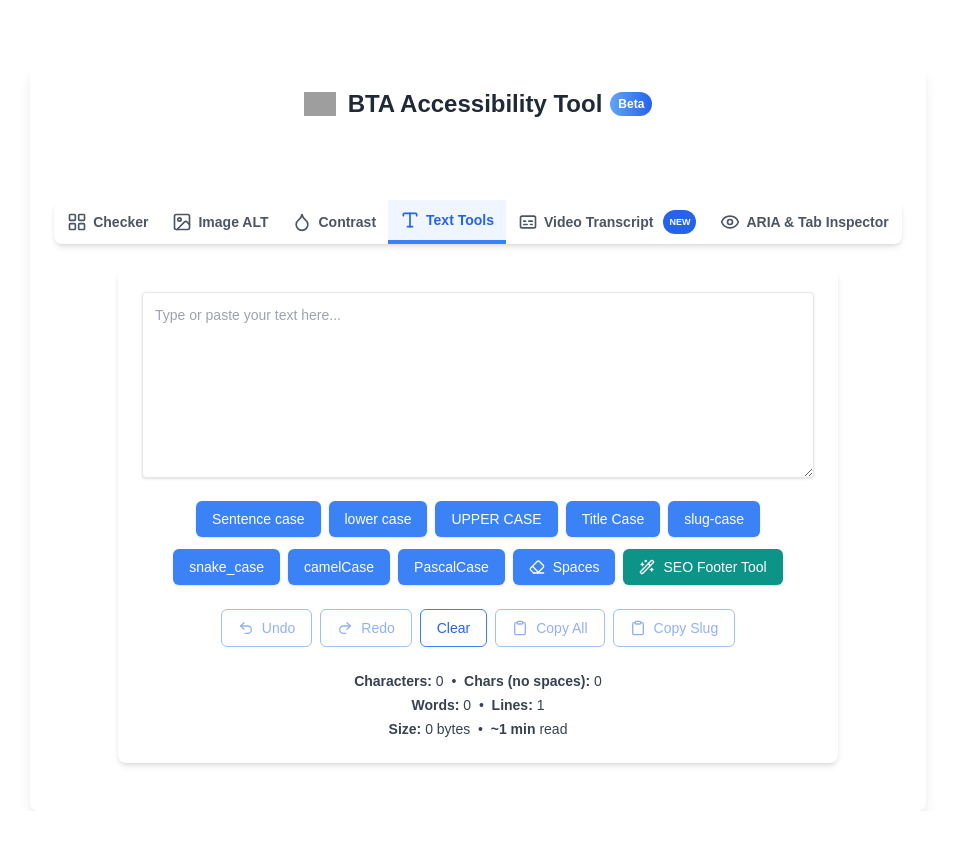
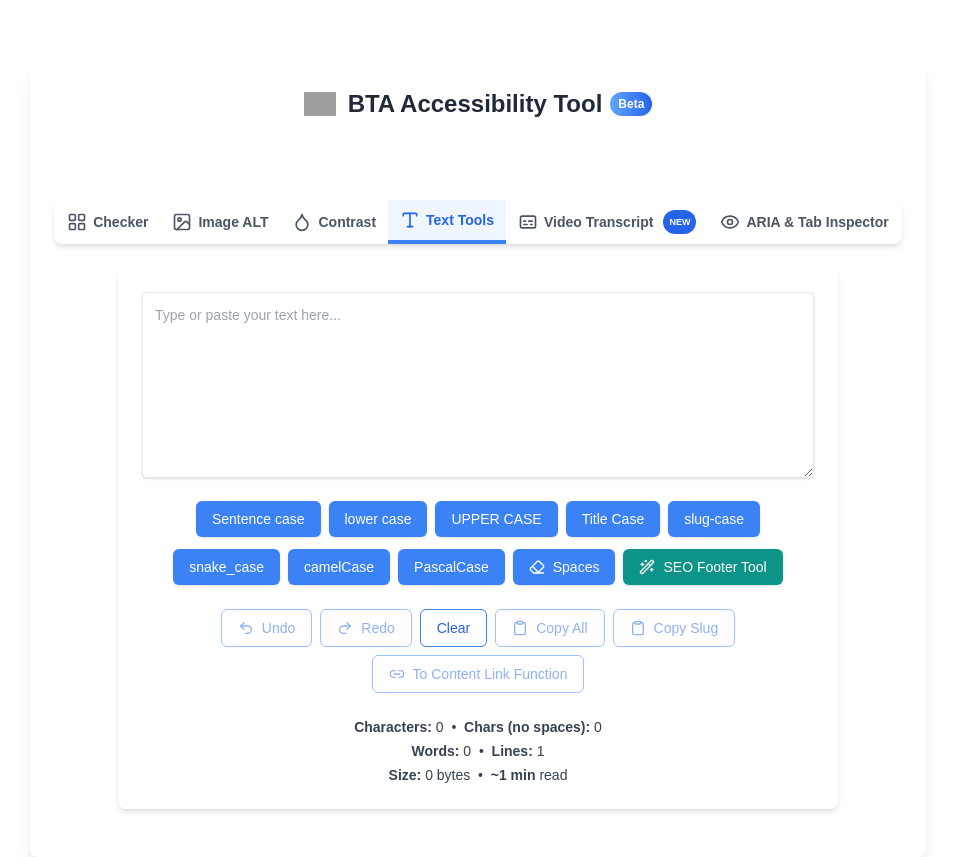
Before and after one commit to leolocatelli/BTA-accessibility-checker, a Next.js app in the folder accessibility-checker/: page / in a window 1280 px wide. Both pictures are taken after a click on the button "Text Tools". Shown: the whole page, without its empty margins (162-1117 px from the left). Before the commit the page ends 811 px from the top, so only its background shows below. Built offline with nearby package versions, Linux system fonts and the light colour scheme; grey boxes are pictures that could not be loaded.

Commit message:
character counter fixes

```diff
--- a/accessibility-checker/src/components/CharacterCounter.js
+++ b/accessibility-checker/src/components/CharacterCounter.js
@@ -8,9 +8,12 @@ import {
   Redo2,
   Eraser,
   Wand2,
+  Link2,
 } from "lucide-react";
 
 import SeoFooterEditor from "./SeoFooterEditor";
+import { suggestContentLinkFromUrl } from "@/utils/seo-footer/seoFooterLinkConversion";
+
 import {
   buildSeoBlocks,
   generateSeoHtml,
@@ -35,9 +38,6 @@ export default function CharacterCounter({ cta_desc }) {
 
   const pushHistory = (val) => setHistory((h) => [...h.slice(-29), val]);
 
-  // -----------------------------
-  // Text transforms
-  // -----------------------------
   const removeDiacritics = (s) =>
     s.normalize("NFD").replace(/\p{Diacritic}/gu, "");
 
@@ -69,7 +69,7 @@ export default function CharacterCounter({ cta_desc }) {
       .map((w, i) =>
         i === 0 || i === tokens.length - 1 || !small.has(w)
           ? w.charAt(0).toUpperCase() + w.slice(1)
-          : w
+          : w,
       )
       .join(" ");
   };
@@ -81,9 +81,11 @@ export default function CharacterCounter({ cta_desc }) {
 
   const toSnake = (s) => wordsFromText(s).join("_");
   const toKebab = (s) => wordsFromText(s).join("-");
+
   const toCamel = (s) => {
     const w = wordsFromText(s);
     if (w.length === 0) return "";
+
     return (
       w[0] +
       w
@@ -145,6 +147,53 @@ export default function CharacterCounter({ cta_desc }) {
     }
   };
 
+  const convertTextToContentLinks = () => {
+    if (!text.trim()) {
+      announce("Paste one or more URLs first");
+      return;
+    }
+
+    pushHistory(text);
+    setFuture([]);
+
+    let convertedCount = 0;
+
+    const nextText = text
+      .split("\n")
+      .map((line) => {
+        const trimmedLine = line.trim();
+
+        if (!trimmedLine) return line;
+
+        const suggestion = suggestContentLinkFromUrl(trimmedLine);
+
+        if (!suggestion.canConvert || suggestion.suggestedHref === trimmedLine) {
+          return line;
+        }
+
+        convertedCount += 1;
+
+        const leadingSpaces = line.match(/^\s*/)?.[0] || "";
+        const trailingSpaces = line.match(/\s*$/)?.[0] || "";
+
+        return `${leadingSpaces}${suggestion.suggestedHref}${trailingSpaces}`;
+      })
+      .join("\n");
+
+    setText(nextText);
+
+    if (convertedCount === 0) {
+      announce("No Brown Thomas or Arnotts URLs found");
+      return;
+    }
+
+    announce(
+      convertedCount === 1
+        ? "1 URL converted to content link function"
+        : `${convertedCount} URLs converted to content link functions`,
+    );
+  };
+
   const copyText = async () => {
     await navigator.clipboard.writeText(text);
     setCopied(true);
@@ -162,6 +211,7 @@ export default function CharacterCounter({ cta_desc }) {
 
   const undo = () => {
     if (history.length === 0) return;
+
     const prev = history[history.length - 1];
     setHistory((h) => h.slice(0, -1));
     setFuture((f) => [text, ...f]);
@@ -171,6 +221,7 @@ export default function CharacterCounter({ cta_desc }) {
 
   const redo = () => {
     if (future.length === 0) return;
+
     const next = future[0];
     setFuture((f) => f.slice(1));
     pushHistory(text);
@@ -178,9 +229,6 @@ export default function CharacterCounter({ cta_desc }) {
     announce("Redone");
   };
 
-  // -----------------------------
-  // SEO mode controls
-  // -----------------------------
   const activateSeoMode = () => {
     const blocks = buildSeoBlocks(text);
 
@@ -202,9 +250,6 @@ export default function CharacterCounter({ cta_desc }) {
 
   const seoHtml = useMemo(() => generateSeoHtml(seoBlocks), [seoBlocks]);
 
-  // -----------------------------
-  // Stats
-  // -----------------------------
   const stats = useMemo(() => {
     const words = (text.trim().match(/\S+/g) || []).length;
     const chars = text.length;
@@ -212,15 +257,14 @@ export default function CharacterCounter({ cta_desc }) {
     const charsNoSpaces = text.replace(/\s/g, "").length;
     const bytes = new Blob([text]).size;
     const readTimeMin = Math.max(1, Math.round(words / 200));
+
     return { words, chars, lines, charsNoSpaces, bytes, readTimeMin };
   }, [text]);
 
-  // -----------------------------
-  // Hotkeys
-  // -----------------------------
   useEffect(() => {
     const onKey = (e) => {
       if (!(e.metaKey || e.ctrlKey)) return;
+
       const k = e.key.toLowerCase();
 
       if (k === "u") {
@@ -228,25 +272,30 @@ export default function CharacterCounter({ cta_desc }) {
         updateText(transforms.upper);
         announce("Converted to UPPERCASE");
       }
+
       if (k === "l") {
         e.preventDefault();
         updateText(transforms.lower);
         announce("Converted to lowercase");
       }
+
       if (k === "t") {
         e.preventDefault();
         updateText(transforms.titleSmart);
         announce("Converted to Title Case");
       }
+
       if (k === "k") {
         e.preventDefault();
         updateText(transforms.slug);
         announce("Converted to slug-case");
       }
+
       if (k === "z") {
         e.preventDefault();
         undo();
       }
+
       if (k === "y") {
         e.preventDefault();
         redo();
@@ -262,7 +311,8 @@ export default function CharacterCounter({ cta_desc }) {
 
   const seoBtnStyle =
     "flex items-center gap-2 px-4 py-2 bg-teal-600 text-white text-sm rounded-md shadow hover:bg-teal-700 transition";
-
+const contentLinkBtnStyle =
+  "flex items-center gap-2 px-4 py-2 border border-blue-500 text-blue-600 text-sm rounded-md hover:bg-blue-100 transition disabled:opacity-50";
   const ghostBtn =
     "flex items-center gap-2 px-4 py-2 border border-blue-500 text-blue-600 text-sm rounded-md hover:bg-blue-100 transition disabled:opacity-50";
 
@@ -289,7 +339,9 @@ export default function CharacterCounter({ cta_desc }) {
             <button
               onClick={() => updateText(transforms.sentence)}
               className={buttonStyle}
-              aria-label={cta_desc ? `${cta_desc}: sentence case` : "Sentence case"}
+              aria-label={
+                cta_desc ? `${cta_desc}: sentence case` : "Sentence case"
+              }
               title="Sentence case"
             >
               Sentence case
@@ -330,8 +382,6 @@ export default function CharacterCounter({ cta_desc }) {
             >
               slug-case
             </button>
-
-
           </div>
 
           <div className="flex flex-wrap gap-2 justify-center mb-6">
@@ -371,7 +421,8 @@ export default function CharacterCounter({ cta_desc }) {
               <Eraser className="w-4 h-4" />
               Spaces
             </button>
-                        <button
+
+            <button
               onClick={activateSeoMode}
               className={seoBtnStyle}
               aria-label="SEO Footer Tool"
@@ -441,6 +492,17 @@ export default function CharacterCounter({ cta_desc }) {
             >
               <Clipboard className="w-4 h-4" /> Copy Slug
             </button>
+
+            <button
+              onClick={convertTextToContentLinks}
+              className={contentLinkBtnStyle}
+              aria-label="Convert Brown Thomas or Arnotts URLs to content link function"
+              title="Convert Brown Thomas or Arnotts URLs to content link function"
+              disabled={!text.trim()}
+            >
+              <Link2 className="w-4 h-4" />
+              To Content Link Function
+            </button>
           </div>
 
           <div className="text-sm text-gray-700 text-center space-y-1">
@@ -448,10 +510,12 @@ export default function CharacterCounter({ cta_desc }) {
               <strong>Characters:</strong> {stats.chars} &nbsp;•&nbsp;
               <strong> Chars (no spaces):</strong> {stats.charsNoSpaces}
             </p>
+
             <p>
               <strong>Words:</strong> {stats.words} &nbsp;•&nbsp;
               <strong> Lines:</strong> {stats.lines}
             </p>
+
             <p>
               <strong>Size:</strong> {stats.bytes} bytes &nbsp;•&nbsp;
               <strong> ~{stats.readTimeMin} min</strong> read
```
